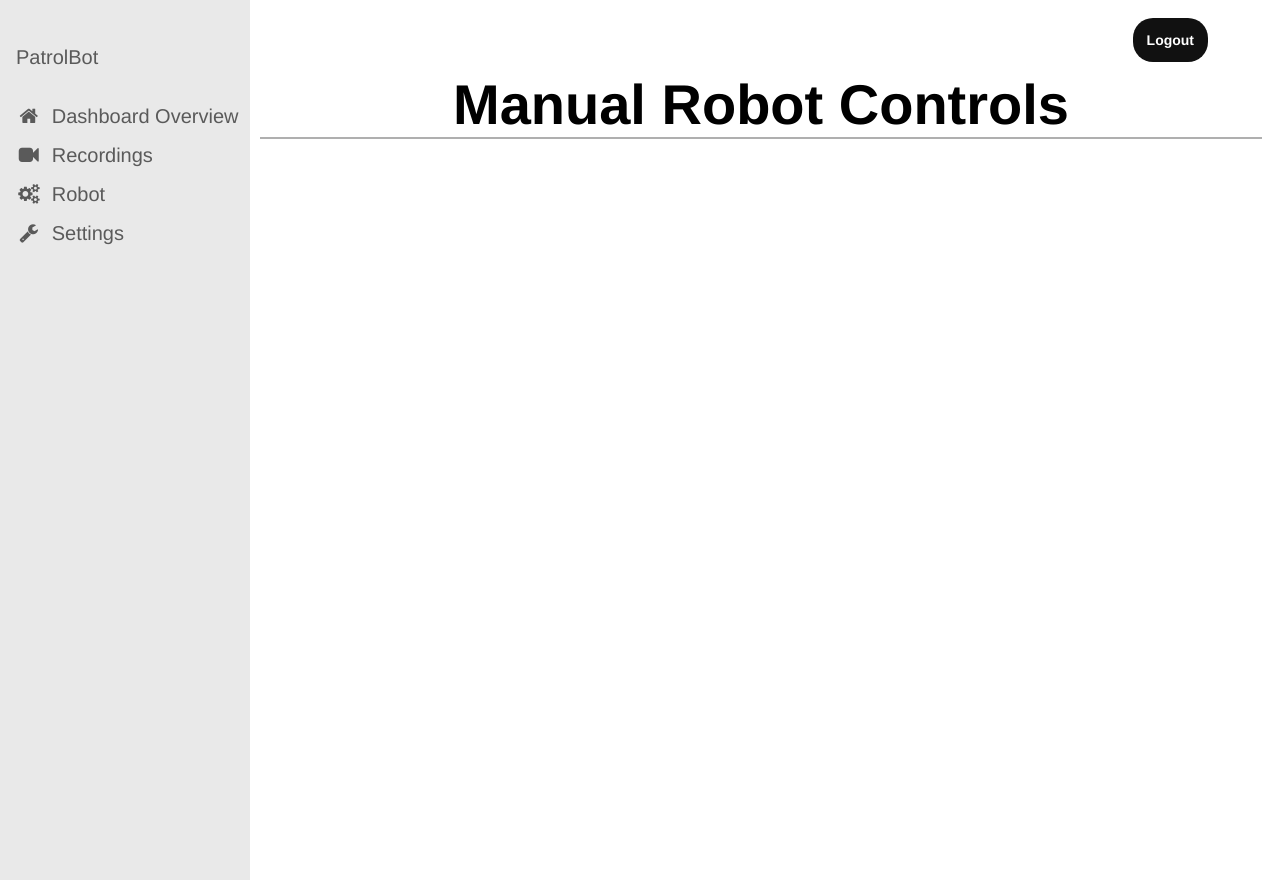
After one commit to jeaguil/patrolbot, a Django app: page /pages/dashboard/robot_manual/ in a window 1280 px wide. The commit adds this page. Run offline with Django 3.2, Linux system fonts and the light colour scheme.

Commit message:
Added robot manual controls page

```diff
--- a/pages/urls.py
+++ b/pages/urls.py
@@ -15,6 +15,7 @@ urlpatterns = [
         name="robot",
     ),
     path("dashboard/recordings/", views.dashboard_recordings_view, name="recordings"),
+    path("dashboard/robot_manual/", views.dashboard_robot_manual_view, name="robot_manual"),
     # camera urls->
     path("phone_feed", views.phone_feed_view, name="phone_feed"),
     path("update_logs", views.update_logs, name="update_logs"),
--- a/pages/views.py
+++ b/pages/views.py
@@ -61,6 +61,8 @@ def dashboard_robot_view(request):
 def dashboard_recordings_view(request):
     return render(request, "pages/recordings.html", {})
 
+def dashboard_robot_manual_view(request):
+    return render(request, "pages/robot_manual.html", {})
 
 def gen(cam):
     while True:
--- a/templates/pages/dashboard.html
+++ b/templates/pages/dashboard.html
@@ -61,11 +61,11 @@
     <div class="main-content-robomode">
         <h2>Current traversal mode:<span style="color:green;"> Manual</span>
             <span style="color:grey;"> Auto</span></h2>
-        <div>
-            <button type="button" onclick="" class="button mode-buttons">
+            <div>
+                <button type="button" onclick="location.href='robot_manual';" class="button mode-buttons">
                 <i class="fa fa-fw fa-play"></i>
                 <span>Enter Manual Mode</span>
-        </div>
+            </div>
     </div>
     <div class="main-content-camera">
         <h2>Robot camera feed</h2>
--- /dev/null
+++ b/templates/pages/robot_manual.html
@@ -0,0 +1,27 @@
+{% load static %}
+<!DOCTYPE html>
+
+<head>
+    <title>Manual Robot Controls - PatrolBot</title>
+    <link rel="stylesheet" type="text/css" href="{% static 'css/dashboard.css' %}">
+    <link rel="stylesheet" href="https://cdnjs.cloudflare.com/ajax/libs/font-awesome/4.7.0/css/font-awesome.min.css">
+</head>
+
+<div class="dash-sidenav">
+    <div class="dash-sidenav-content">
+        <p>PatrolBot</p>
+        <a href="../"><i class="fa fa-fw fa-home"></i><span>Dashboard Overview</span></a>
+        <a href="./"><i class="fa fa-fw fa-video-camera"></i><span>Recordings</span></a>
+        <a href="../robot"><i class="fa fa-fw fa-cogs"></i><span>Robot</span></a>
+        <a href="../settings"><i class="fa fa-fw fa-wrench"></i><span>Settings</span></a>
+    </div>
+</div>
+
+<body class="dash-main">
+    <header>
+        <div class="dash-logout">
+            <a href="/accounts/logout" class="button dash-logout">Logout</a>
+        </div>
+        <h1><span>Manual Robot Controls</span></h1>
+    </header>
+</body>
```
